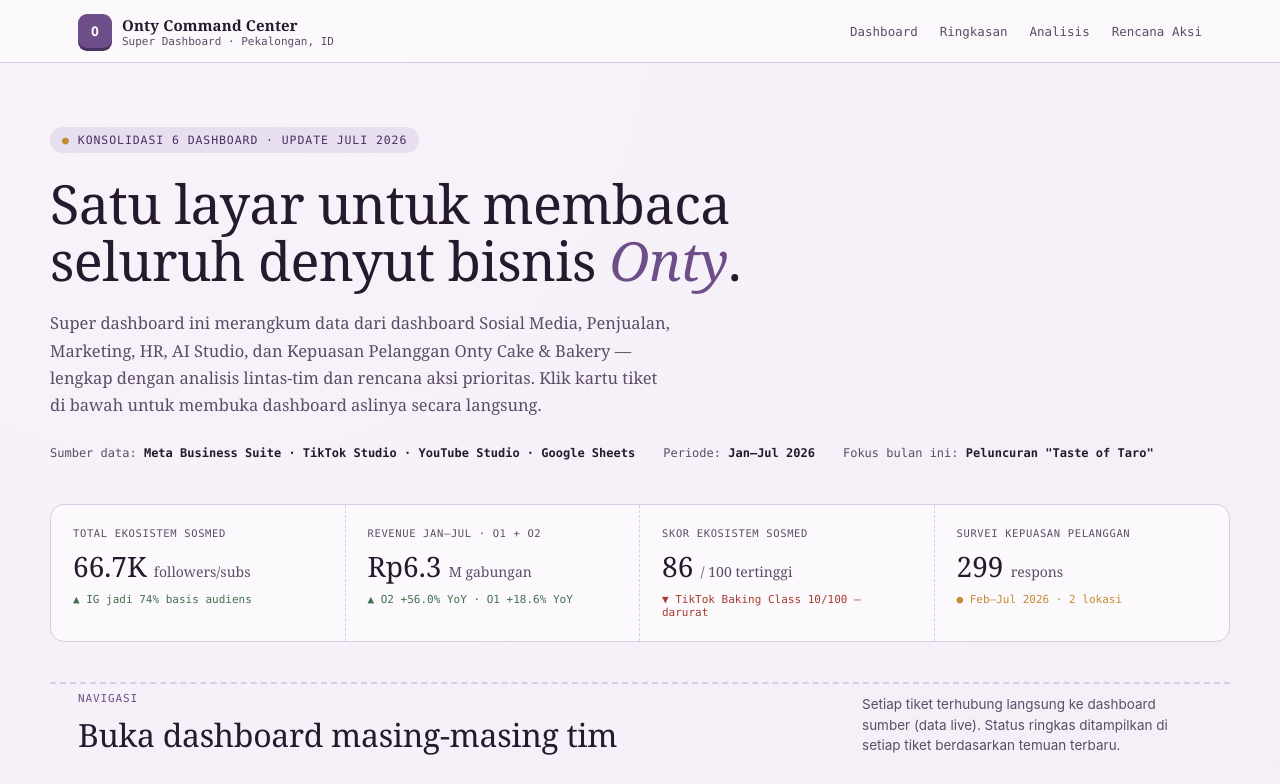
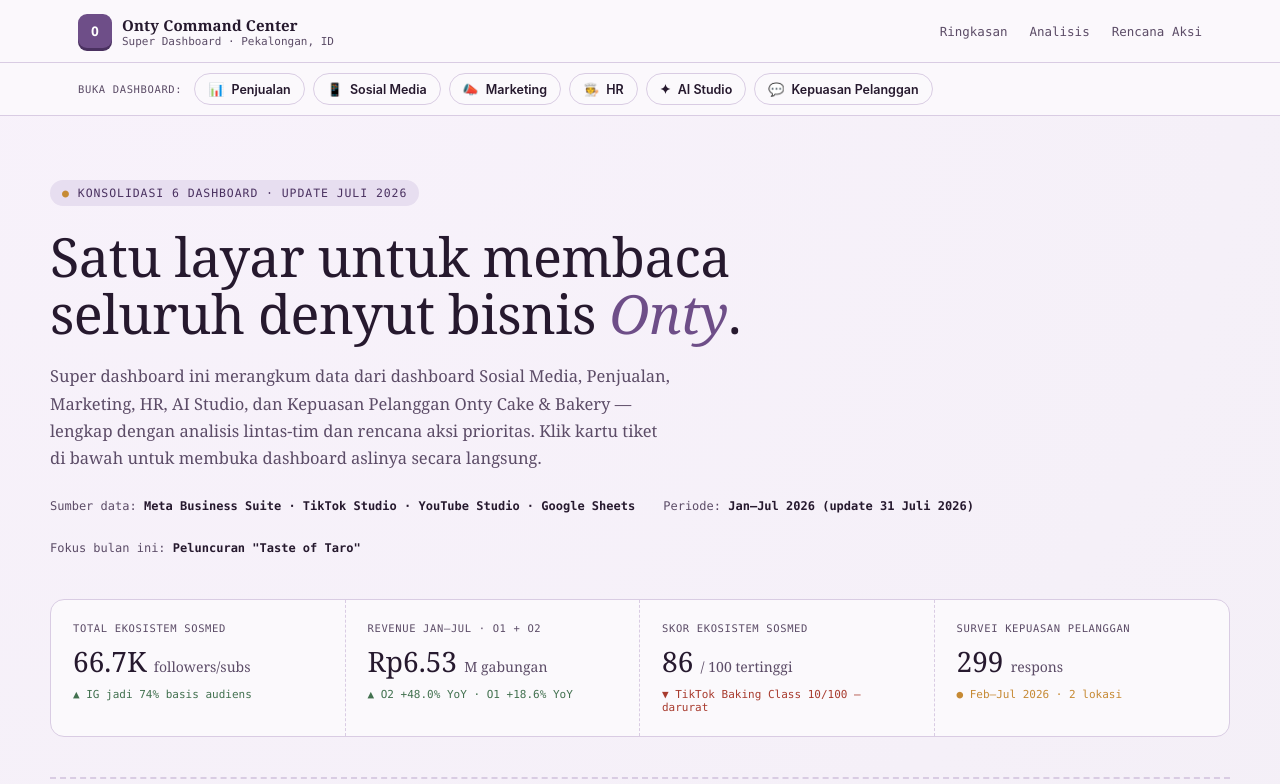
Before and after one commit to muslihm3/onty_super_dashboard, a plain HTML site: page index.html in a window 1280 px wide. Shown: the top 784 px of the page. Drawn offline with Linux system fonts and the light colour scheme.

Commit message:
Add files via upload

```diff
--- a/index.html
+++ b/index.html
@@ -254,6 +254,30 @@
   }
   .viewer-fallback.show{display:flex;}
   .viewer-fallback p{max-width:420px;font-size:13.5px;color:var(--ink-soft);line-height:1.6;font-family:-apple-system,sans-serif;}
+
+  /* ===== TOPBAR DASHBOARD MENU (always visible, no dropdown) ===== */
+  .dash-menu-row{
+    border-top:1px solid var(--line);
+    overflow-x:auto;
+    scrollbar-width:none;
+  }
+  .dash-menu-row::-webkit-scrollbar{display:none;}
+  .dash-menu-inner{
+    max-width:1180px;margin:0 auto;padding:10px 28px;
+    display:flex;align-items:center;gap:8px;white-space:nowrap;
+  }
+  .dash-menu-label{
+    font-family:var(--mono);font-size:10.5px;text-transform:uppercase;letter-spacing:0.06em;
+    color:var(--ink-soft);margin-right:4px;flex-shrink:0;
+  }
+  .dash-pill{
+    display:inline-flex;align-items:center;gap:7px;flex-shrink:0;
+    padding:7px 13px;border-radius:20px;border:1px solid var(--line);
+    background:var(--bg-paper);cursor:pointer;
+    font-family:-apple-system,sans-serif;font-size:12.5px;font-weight:600;color:var(--ink);
+  }
+  .dash-pill:hover{border-color:var(--taro);color:var(--taro-deep);background:var(--taro-pale);}
+  .dash-pill .ic{font-size:13px;}
 </style>
 </head>
 <body>
@@ -268,10 +292,20 @@
       </div>
     </div>
     <div class="topnav">
-      <a href="#nav">Dashboard</a>
       <a href="#ringkasan">Ringkasan</a>
       <a href="#analisis">Analisis</a>
       <a href="#aksi">Rencana Aksi</a>
+    </div>
+  </div>
+  <div class="dash-menu-row">
+    <div class="dash-menu-inner">
+      <span class="dash-menu-label">Buka Dashboard:</span>
+      <button class="dash-pill" onclick="openViewer(event,'https://muslihm3.github.io/dashboard_penjualan_onty/','Dashboard Penjualan','📊')"><span class="ic">📊</span> Penjualan</button>
+      <button class="dash-pill" onclick="openViewer(event,'https://muslihm3.github.io/dashboard_sosmed_onty/','Dashboard Sosial Media','📱')"><span class="ic">📱</span> Sosial Media</button>
+      <button class="dash-pill" onclick="openViewer(event,'https://muslihm3.github.io/dashboard_marketing/','Papan Kendali Marketing','📣')"><span class="ic">📣</span> Marketing</button>
+      <button class="dash-pill" onclick="openViewer(event,'https://muslihm3.github.io/dashboard_hr_onty/','Dashboard Kinerja Karyawan','🧑‍🍳')"><span class="ic">🧑‍🍳</span> HR</button>
+      <button class="dash-pill" onclick="openViewer(event,'https://muslihm3.github.io/ai_studio/','Onty AI Studio','✦')"><span class="ic">✦</span> AI Studio</button>
+      <button class="dash-pill" onclick="openViewer(event,'https://muslihm3.github.io/dashboard_kritik_saran/','Dasbor Kepuasan Pelanggan','💬')"><span class="ic">💬</span> Kepuasan Pelanggan</button>
     </div>
   </div>
 </div>
@@ -286,7 +320,7 @@
   </p>
   <div class="hero-meta">
     <span>Sumber data: <b>Meta Business Suite · TikTok Studio · YouTube Studio · Google Sheets</b></span>
-    <span>Periode: <b>Jan–Jul 2026</b></span>
+    <span>Periode: <b>Jan–Jul 2026 (update 31 Juli 2026)</b></span>
     <span>Fokus bulan ini: <b>Peluncuran "Taste of Taro"</b></span>
   </div>
 
@@ -298,8 +332,8 @@
     </div>
     <div class="kpi">
       <div class="kpi-label">Revenue Jan–Jul · O1 + O2</div>
-      <div class="kpi-value">Rp6.3 <span class="unit">M gabungan</span></div>
-      <div class="kpi-tag up">▲ O2 +56.0% YoY · O1 +18.6% YoY</div>
+      <div class="kpi-value">Rp6.53 <span class="unit">M gabungan</span></div>
+      <div class="kpi-tag up">▲ O2 +48.0% YoY · O1 +18.6% YoY</div>
     </div>
     <div class="kpi">
       <div class="kpi-label">Skor Ekosistem Sosmed</div>
@@ -412,24 +446,24 @@
           <div class="panel-icon">📊</div>
           <div>
             <h3>Penjualan — Onty 1 &amp; Onty 2</h3>
-            <span>Jan–Jul 2026 · update 23 Juli 2026</span>
+            <span>Jan–Jul 2026 (s.d. 26 Jul) · update 31 Juli 2026</span>
           </div>
         </div>
         <span class="badge badge-warn">O1 perlu perhatian</span>
       </div>
       <div class="panel-grid">
-        <div class="mini"><div class="mini-label">Onty 1</div><div class="mini-value">Rp2.47M</div><div class="mini-sub up">Ach 100.3% · +18.6% YoY</div></div>
-        <div class="mini"><div class="mini-label">Onty 2</div><div class="mini-value">Rp3.85M</div><div class="mini-sub up">Ach 107.4% · +56.0% YoY</div></div>
-        <div class="mini"><div class="mini-label">Diskon O1</div><div class="mini-value">7.24%</div><div class="mini-sub down">4× lebih tinggi dari O2</div></div>
-        <div class="mini"><div class="mini-label">Diskon O2</div><div class="mini-value">1.73%</div><div class="mini-sub up">Benchmark SOP terbaik</div></div>
+        <div class="mini"><div class="mini-label">Onty 1</div><div class="mini-value">Rp2.55M</div><div class="mini-sub up">Ach 99.6% · +18.6% YoY</div></div>
+        <div class="mini"><div class="mini-label">Onty 2</div><div class="mini-value">Rp3.98M</div><div class="mini-sub up">Ach 106.5% · +48.0% YoY</div></div>
+        <div class="mini"><div class="mini-label">Diskon O1</div><div class="mini-value">7.38%</div><div class="mini-sub down">Naik dari 7.24% bulan lalu</div></div>
+        <div class="mini"><div class="mini-label">Diskon O2</div><div class="mini-value">1.73%</div><div class="mini-sub up">Tetap jadi benchmark SOP</div></div>
       </div>
       <p class="panel-body">
-        Kedua outlet tumbuh positif YoY, dengan <b>O2 tumbuh jauh lebih cepat (+56%)</b> dan jauh lebih efisien dalam produksi (diskon hanya 1.73%). O1 mencapai target namun tingkat diskon tinggi — produk <b>Chiffon Keju (47.2%)</b> dan <b>Donat Kacang (44.8%)</b> jadi beban produksi terbesar. <b>Dubai Chewy</b> adalah produk #1 secara revenue di kedua outlet (Rp14.8Jt &amp; Rp26.3Jt), sejalan dengan strategi hero-product yang juga direkomendasikan di dashboard sosial media. Kedua outlet menunjukkan <b>penurunan tajam di Juli</b> (data 19–22 hari, belum penuh sebulan) yang perlu dipantau agar tidak salah baca sebagai tren turun sesungguhnya.
+        Kedua outlet masih tumbuh positif YoY — <b>O2 tetap unggul revenue &amp; efisiensi</b> (Rp3.98M, achievement 106.5%, diskon hanya 1.73%), sementara <b>O1 nyaris capai target (99.6%)</b> namun tingkat diskonnya justru <b>naik lagi ke 7.38%</b>, 4× lebih tinggi dari O2. Penyebab utamanya <b>Chiffon Keju</b>, yang diskonnya kini mencapai <b>69.44%</b> (naik tajam dari bulan sebelumnya) — hampir 7 dari 10 pcs yang diproduksi berakhir didiskon. Dari sisi volume, <b>Donat Mises</b> tetap jadi produk dengan produksi terbanyak di kedua outlet. Data Juli (baru 26 hari, belum penuh sebulan) menunjukkan penurunan tajam di kedua outlet — ini kemungkinan besar efek data yang belum lengkap, bukan tren penurunan riil, tapi tetap perlu dipantau ketat di update berikutnya agar tidak salah baca arah bisnis.
       </p>
       <div class="taglist">
-        <span class="tag green">Dubai Chewy = produk unggulan</span>
-        <span class="tag red">Chiffon Keju: kurangi batch 30–40%</span>
-        <span class="tag gold">O2 = benchmark SOP produksi</span>
+        <span class="tag red">Chiffon Keju 69.44% diskon — kurangi batch 30–40%</span>
+        <span class="tag gold">Donat Mises = volume produksi #1</span>
+        <span class="tag green">O2 = benchmark SOP produksi</span>
       </div>
       <a class="panel-link" href="#" onclick="openViewer(event,'https://muslihm3.github.io/dashboard_penjualan_onty/','Dashboard Penjualan','📊')">Lihat dashboard penjualan lengkap →</a>
     </div>
@@ -644,6 +678,7 @@
 
 <script>
   var loadTimer = null;
+
   function openViewer(e, url, title, icon){
     if(e) e.preventDefault();
     var viewer = document.getElementById('viewer');
```
